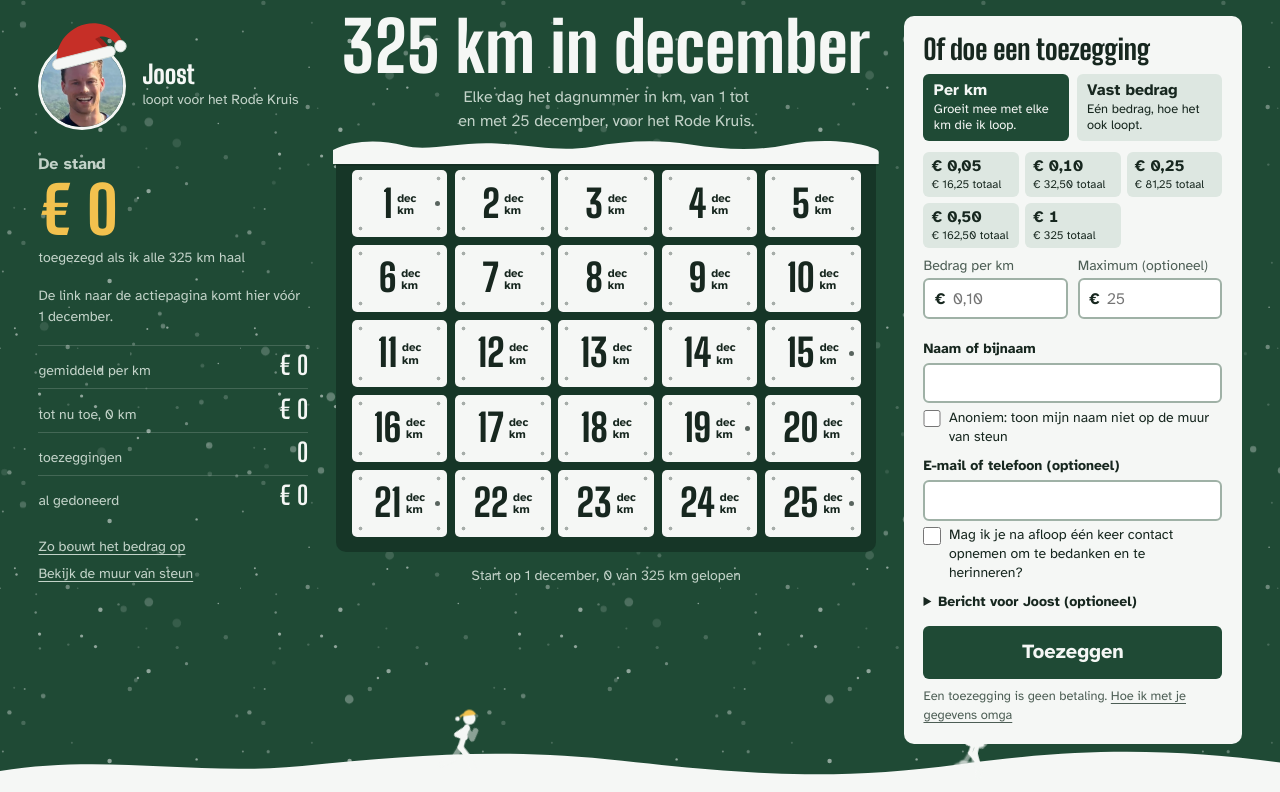
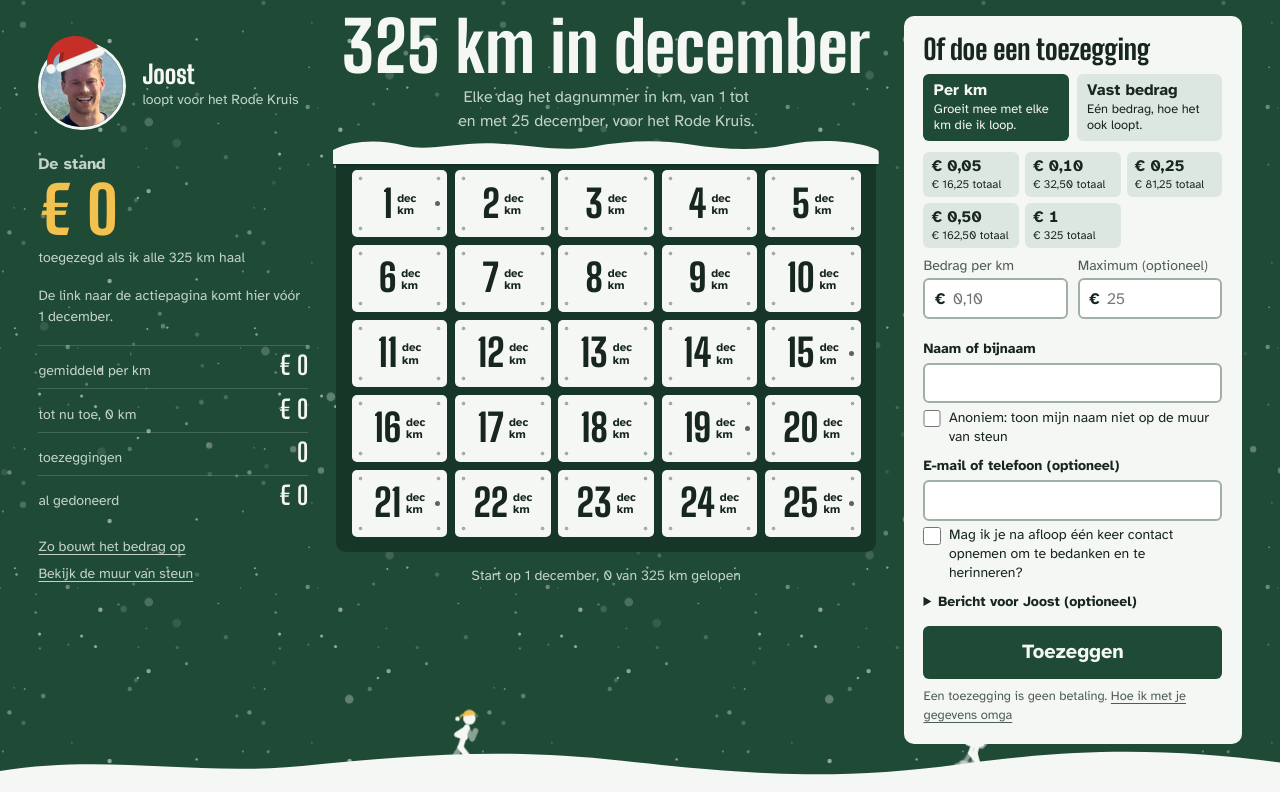
Before and after one commit to Joost-Jansen/adventrun, a FastAPI app: page / in a window 1280 px wide. Shown: the part 48-840 px from the top of the page. Run offline with FastAPI, Linux system fonts and the light colour scheme; data that the repository does not hold is empty.

Commit message:
Owner photo in a circle with a santa hat
Co-Authored-By: Claude Opus 5.5 <noreply@anthropic.com>
Claude-Session: https://claude.ai/code/session_01XpbVQJh4aeZYwGezzMVS9v

```diff
--- a/app/static/style.css
+++ b/app/static/style.css
@@ -223,7 +223,7 @@ a { color: inherit; }
 .avatar { position: relative; flex: none; width: 5.5rem; height: 5.5rem; }
 .avatar img { width: 100%; height: 100%; border-radius: 50%; object-fit: cover; border: 3px solid var(--snow); }
 /* the hat sits over the photo and pokes out of the circle */
-.santa-hat { position: absolute; left: 0; top: -2%; width: 100%; height: 100%; overflow: visible; pointer-events: none; }
+.santa-hat { position: absolute; left: 10%; top: 3%; width: 80%; height: 80%; overflow: visible; pointer-events: none; }
 .hat-red { fill: #c62f27; }
 .hat-fold { fill: #9b211b; }
 .hat-fur { fill: var(--snow); stroke: #d4ddd8; stroke-width: 1; }
--- a/app/templates/index.html
+++ b/app/templates/index.html
@@ -53,7 +53,7 @@
         <div class="avatar">
           <img src="{{ owner_photo }}" alt="{{ owner }}" width="240" height="240">
           <svg class="santa-hat" viewBox="0 0 100 100" aria-hidden="true" focusable="false">
-            <g transform="rotate(-14 50 22)">
+            <g transform="translate(100 0) scale(-1 1) rotate(22 50 22)">
               <path class="hat-red" d="M21 22 C22 -4 50 -22 75 -14 C90 -9 99 3 100 17 L92 17 C90 8 83 2 75 2 C80 8 83 15 84 22 Z"/>
               <path class="hat-fold" d="M75 2 C80 8 83 15 84 22 L78 22 C77 15 74 8 70 3 Z"/>
               <rect class="hat-fur" x="16" y="15" width="73" height="12" rx="6"/>
```
Also changed, not shown: PROJECT.md (+1 -0 lines).
